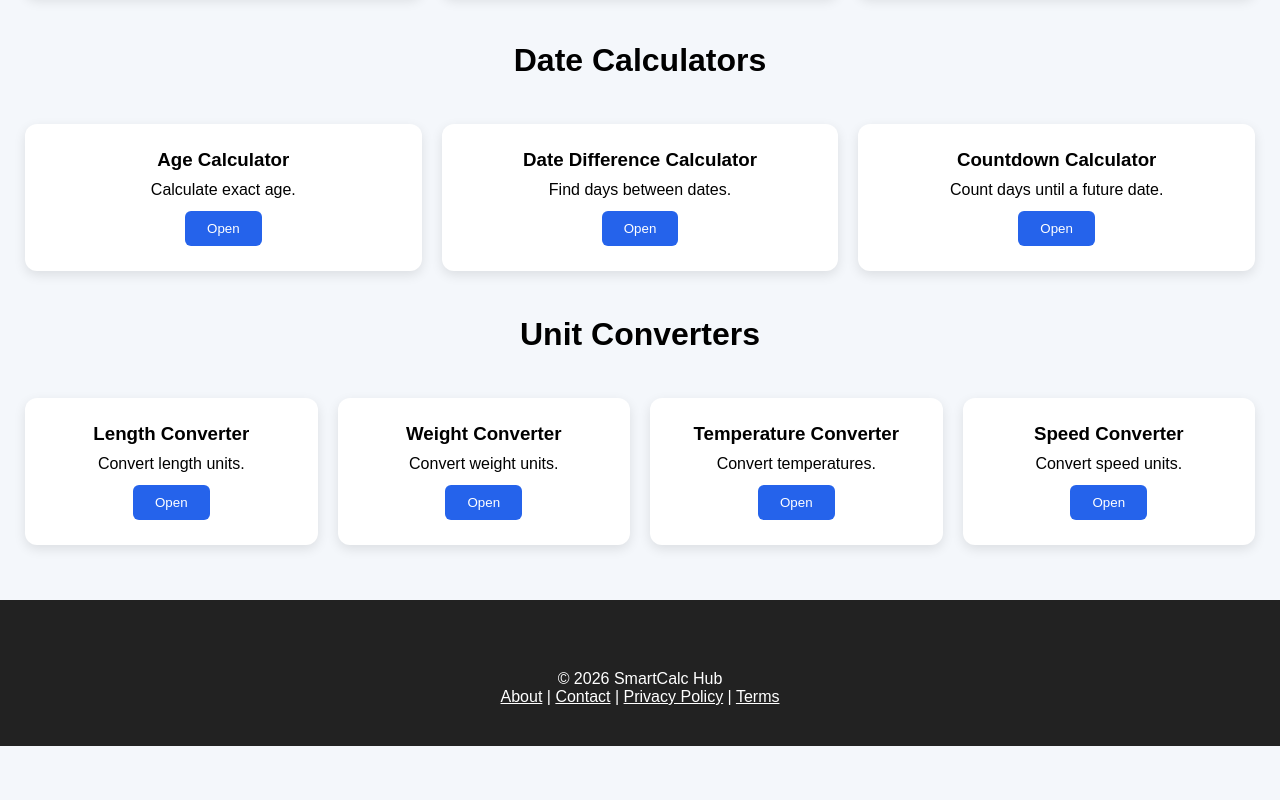
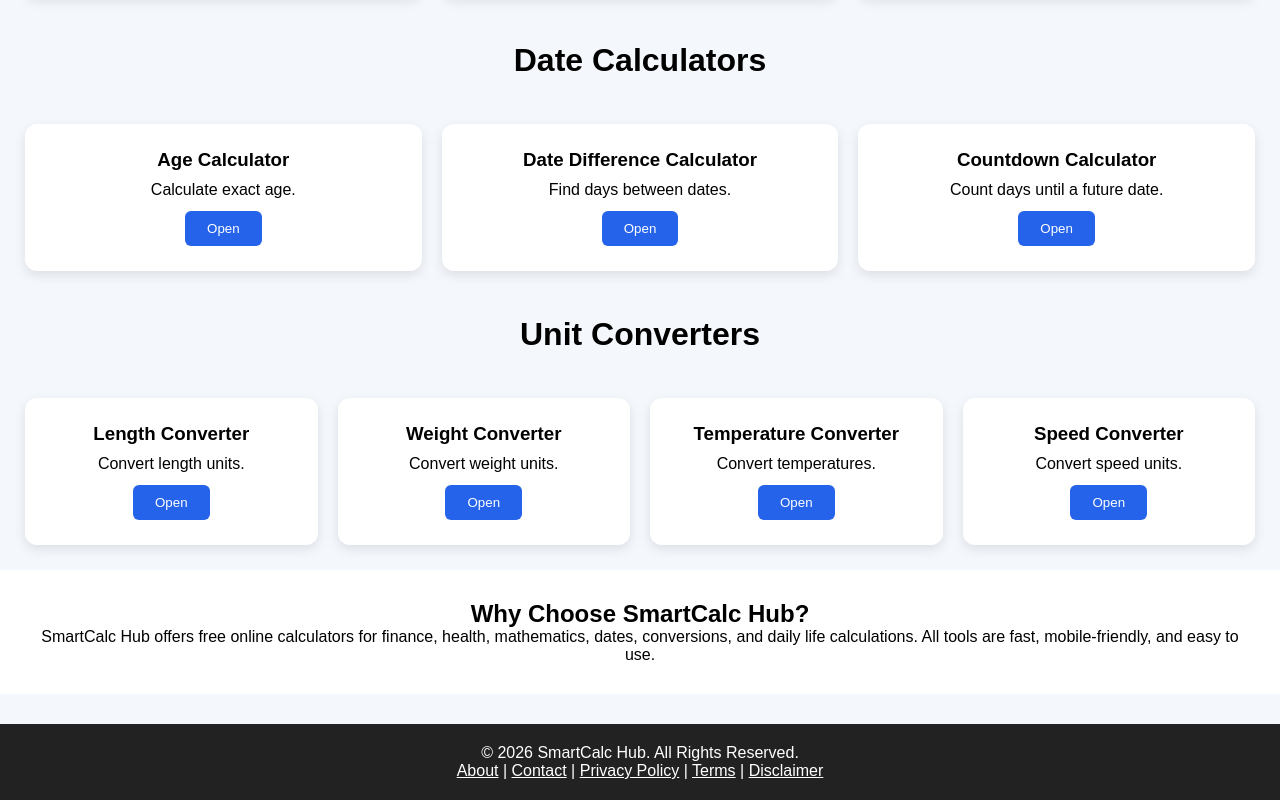
Before and after one commit to Rishith-cyber/smartcalchub, a plain HTML site: page index.html in a window 1280 px wide. Shown: the part 1386-2186 px from the top of the page. Before the commit the page ends 2132 px from the top, so only its background shows below. Drawn offline with Linux system fonts and the light colour scheme.

Commit message:
Enhance footer with additional information and links
Added a section highlighting the benefits of SmartCalc Hub.

```diff
--- a/index.html
+++ b/index.html
@@ -311,16 +311,25 @@ background:#000;
 </div>
 
 </div>
+
+<section style="background:white;padding:30px;text-align:center;">
+<h2>Why Choose SmartCalc Hub?</h2>
+<p>
+SmartCalc Hub offers free online calculators for finance,
+health, mathematics, dates, conversions, and daily life calculations.
+All tools are fast, mobile-friendly, and easy to use.
+</p>
+</section>
+
 <footer>
-<footer style="background:#222;color:white;padding:20px;text-align:center;">
-
-<p>© 2026 SmartCalc Hub</p>
+<p>© 2026 SmartCalc Hub. All Rights Reserved.</p>
 
 <p>
 <a href="about.html" style="color:white;">About</a> |
 <a href="contact.html" style="color:white;">Contact</a> |
 <a href="privacy-policy.html" style="color:white;">Privacy Policy</a> |
-<a href="terms.html" style="color:white;">Terms</a>
+<a href="terms.html" style="color:white;">Terms</a> |
+<a href="disclaimer.html" style="color:white;">Disclaimer</a>
 </p>
 </footer>
 
```
